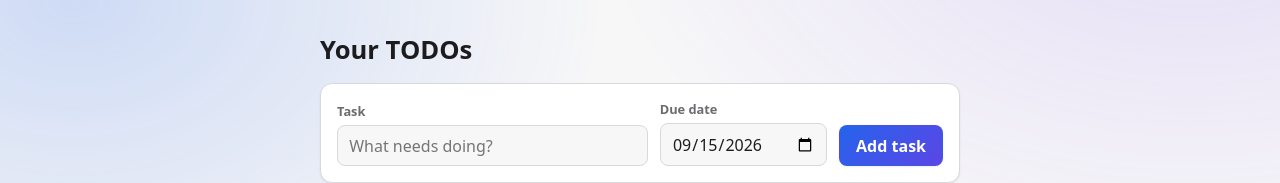
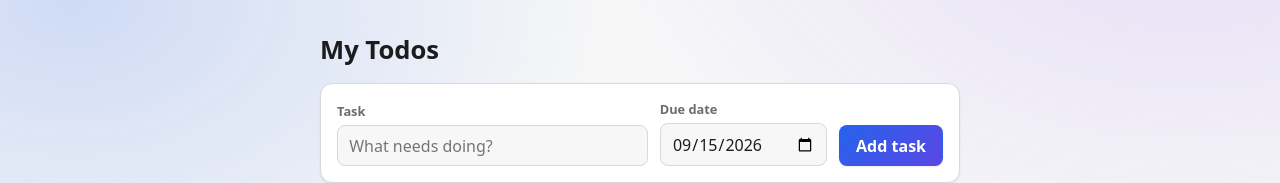
Before and after one commit to rajukolikapogu-hg/I2L-simple-todo-app, a website built with Vite: page index.html in a window 1280 px wide. Shown: the top 183 px of the page. Built offline with nearby package versions, Linux system fonts and the light colour scheme.

Commit message:
chore: rename the app to "My Todos" and auto-merge approved PRs (#36)
* chore(ui): rename the app to "My Todos"

Co-Authored-By: Claude Opus 5 (1M context) <noreply@anthropic.com>

* chore(ci): auto-merge pull requests once CodeRabbit approves

Turn on squash auto-merge for every ready, same-repo pull request into main, so GitHub merges it as soon as the branch protection rule is met.

Co-Authored-By: Claude Opus 5 (1M context) <noreply@anthropic.com>

---------

Co-authored-by: Raju Kolikapogu <raju.kolikapogu@innotive.io>
Co-authored-by: Claude Opus 5 (1M context) <noreply@anthropic.com>

```diff
--- a/index.html
+++ b/index.html
@@ -3,7 +3,7 @@
   <head>
     <meta charset="UTF-8" />
     <meta name="viewport" content="width=device-width, initial-scale=1.0" />
-    <title>Your TODOs</title>
+    <title>My Todos</title>
     <link rel="icon" href="data:," />
   </head>
   <body>
--- a/src/ui/app.ts
+++ b/src/ui/app.ts
@@ -21,7 +21,7 @@ export function mountApp(
   main.className = 'app';
 
   const heading = document.createElement('h1');
-  heading.textContent = 'Your TODOs';
+  heading.textContent = 'My Todos';
 
   // Name the form and the list regions, so a screen reader user moving by
   // landmark hears what each one is rather than "form" and "list".
```
Also changed, not shown: .github/workflows/auto-merge.yml (added), README.md.
